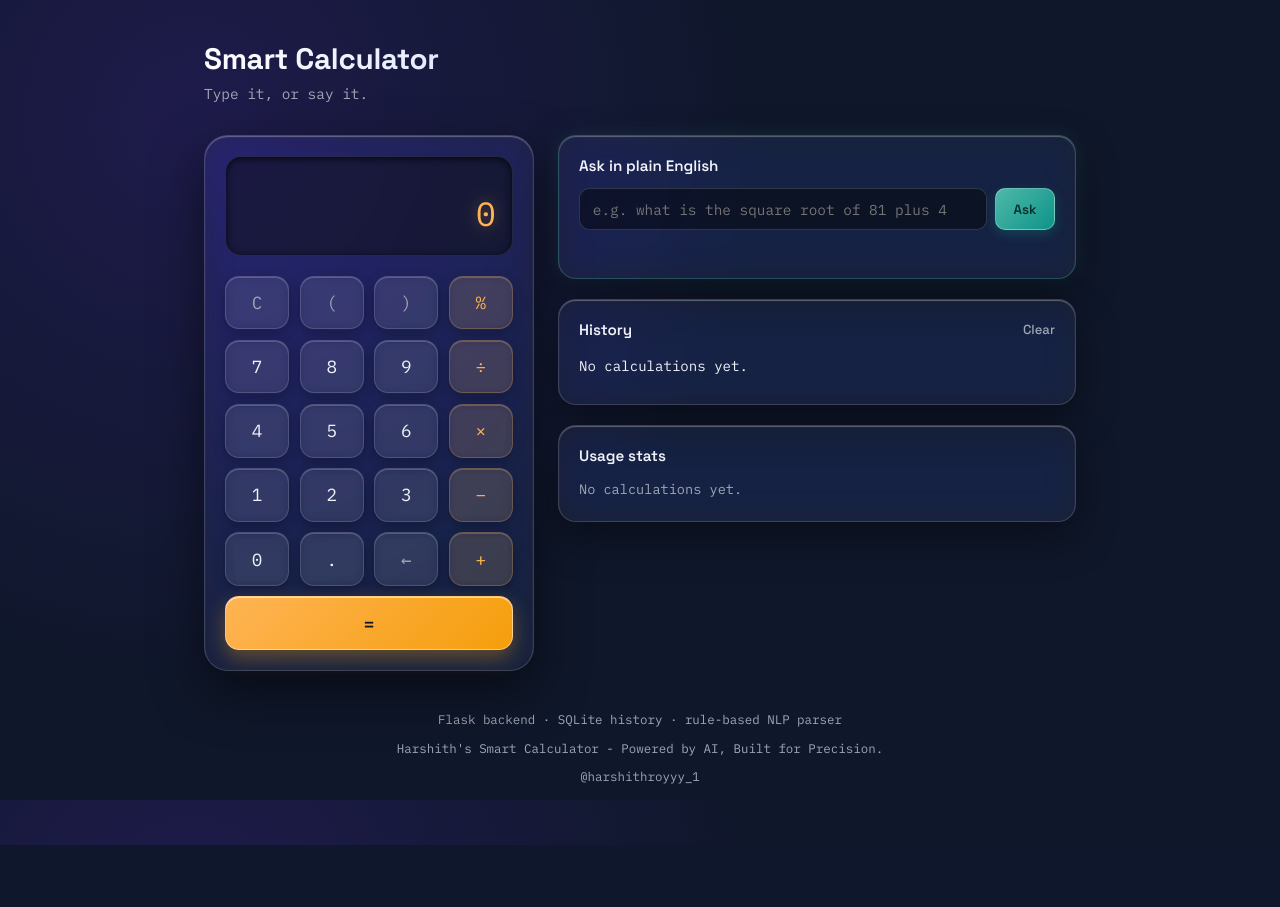
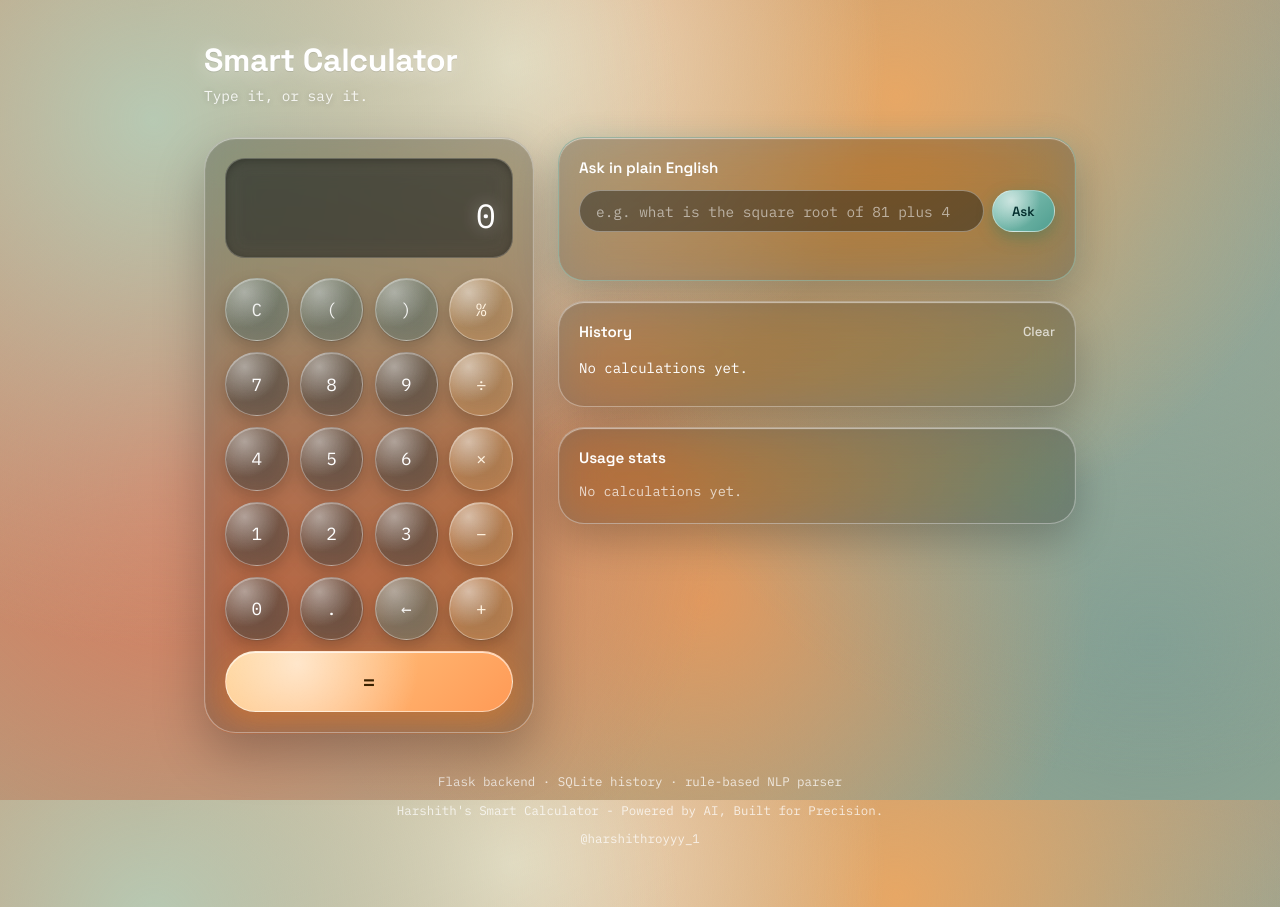
Before and after one commit to Harshith2110/smart-calculator, a Flask app: page / in a window 1280 px wide. Before the commit the page ends 845 px from the top, so only its background shows below. Run offline with Flask 3, Linux system fonts and the light colour scheme; data that the repository does not hold is empty.

Commit message:
Update style.css

```diff
--- a/static/style.css
+++ b/static/style.css
@@ -1,19 +1,23 @@
 :root {
-  /* Liquid Glass Palette */
-  --glass-bg: rgba(255, 255, 255, 0.05);
-  --glass-bg-hover: rgba(255, 255, 255, 0.12);
-  --glass-border: rgba(255, 255, 255, 0.15);
-  --glass-highlight: rgba(255, 255, 255, 0.3);
+  /* Liquid Glass Palette -- warm autumn/forest bokeh, iOS Control Center style */
+  --glass-bg: rgba(255, 255, 255, 0.10);
+  --glass-bg-hover: rgba(255, 255, 255, 0.20);
+  --glass-border: rgba(255, 255, 255, 0.35);
+  --glass-highlight: rgba(255, 255, 255, 0.55);
+  --glass-scrim: rgba(20, 22, 20, 0.30);
 
-  --screen-glass: rgba(0, 0, 0, 0.45);
+  --screen-glass: rgba(15, 18, 16, 0.42);
 
-  --amber: #ffb454;
-  --amber-dim: rgba(255, 180, 84, 0.4);
-  --text: #f1f3f9;
-  --text-dim: #a0a6b5;
-  --teal: #4fb8aa;
-  --teal-dim: rgba(79, 184, 170, 0.3);
-  --error: #ff6b6b;
+  --amber: #ffcf8a;
+  --amber-dim: rgba(255, 190, 120, 0.5);
+  --coral: #ff9a76;
+  --sage: #a9c2ab;
+  --teal: #8fc9bd;
+  --teal-dim: rgba(143, 201, 189, 0.45);
+
+  --text: #ffffff;
+  --text-dim: rgba(255, 255, 255, 0.72);
+  --error: #ff7a6b;
 
   --font-display: "Space Grotesk", sans-serif;
   --font-mono: "IBM Plex Mono", monospace;
@@ -25,8 +29,16 @@
 
 body {
   margin: 0;
-  background: radial-gradient(circle at 15% 15%, #1e1b4b 0%, #0f172a 45%),
-              radial-gradient(circle at 85% 85%, #0f4c5c 0%, #020617 70%);
+  /* Soft autumn-forest bokeh, stands in for a photo backdrop */
+  background:
+    radial-gradient(circle at 12% 15%, #b7c9b3 0%, transparent 40%),
+    radial-gradient(circle at 40% 8%, #f3e3c8 0%, transparent 35%),
+    radial-gradient(circle at 70% 12%, #e7a765 0%, transparent 38%),
+    radial-gradient(circle at 90% 30%, #8fa89b 0%, transparent 42%),
+    radial-gradient(circle at 15% 60%, #d97a5c 0%, transparent 45%),
+    radial-gradient(circle at 55% 75%, #e0995f 0%, transparent 42%),
+    radial-gradient(circle at 90% 80%, #7f9d92 0%, transparent 45%),
+    linear-gradient(160deg, #c98f68 0%, #9fae94 100%);
   background-attachment: fixed;
   color: var(--text);
   font-family: var(--font-display);
@@ -45,20 +57,20 @@ body {
 }
 
 .page-header h1 {
-  font-size: 1.85rem;
+  font-size: 2rem;
   font-weight: 700;
   margin: 0;
   letter-spacing: -0.01em;
-  background: linear-gradient(135deg, #ffffff 0%, #a5b4fc 100%);
-  -webkit-background-clip: text;
-  -webkit-text-fill-color: transparent;
+  color: #ffffff;
+  text-shadow: 0 2px 20px rgba(255, 255, 255, 0.5), 0 1px 0 rgba(0, 0, 0, 0.1);
 }
 
 .tagline {
   margin: 0.35rem 0 0;
-  color: var(--text-dim);
+  color: rgba(255, 255, 255, 0.85);
   font-family: var(--font-mono);
   font-size: 0.9rem;
+  text-shadow: 0 1px 6px rgba(0, 0, 0, 0.2);
 }
 
 .layout {
@@ -77,27 +89,32 @@ body {
 /* ---------- Liquid Glass Chassis ---------- */
 
 .chassis {
-  background: var(--glass-bg);
-  backdrop-filter: blur(16px) saturate(180%);
-  -webkit-backdrop-filter: blur(16px) saturate(180%);
+  position: relative;
+  background:
+    linear-gradient(var(--glass-scrim), var(--glass-scrim)),
+    var(--glass-bg);
+  backdrop-filter: blur(22px) saturate(180%);
+  -webkit-backdrop-filter: blur(22px) saturate(180%);
   border: 1px solid var(--glass-border);
-  border-radius: 24px;
+  border-radius: 32px;
   padding: 1.25rem;
-  box-shadow: 0 20px 50px rgba(0, 0, 0, 0.5),
+  box-shadow: 0 20px 50px rgba(0, 0, 0, 0.25),
               inset 0 1px 1px var(--glass-highlight);
+  overflow: hidden;
 }
 
 .screen {
+  position: relative;
   background: var(--screen-glass);
-  backdrop-filter: blur(8px);
-  -webkit-backdrop-filter: blur(8px);
-  border: 1px solid rgba(255, 255, 255, 0.08);
-  border-radius: 16px;
+  backdrop-filter: blur(10px);
+  -webkit-backdrop-filter: blur(10px);
+  border: 1px solid rgba(255, 255, 255, 0.15);
+  border-radius: 20px;
   padding: 1.25rem 1rem;
   margin-bottom: 1.25rem;
   text-align: right;
   min-height: 90px;
-  box-shadow: inset 0 2px 6px rgba(0, 0, 0, 0.6);
+  box-shadow: inset 0 2px 10px rgba(0, 0, 0, 0.35);
 }
 
 .expression-line {
@@ -111,8 +128,8 @@ body {
 .display {
   font-family: var(--font-mono);
   font-size: 2.1rem;
-  color: var(--amber);
-  text-shadow: 0 0 16px var(--amber-dim);
+  color: #ffffff;
+  text-shadow: 0 0 18px rgba(255, 255, 255, 0.45);
   overflow-wrap: anywhere;
   line-height: 1.2;
 }
@@ -123,70 +140,107 @@ body {
   text-shadow: none;
 }
 
-/* ---------- Glass Keypad ---------- */
+/* ---------- Glass Keypad (circular buttons, like Control Center) ---------- */
 
 .keypad {
   display: grid;
   grid-template-columns: repeat(4, 1fr);
-  gap: 0.65rem;
+  gap: 0.7rem;
 }
 
 .key {
+  position: relative;
+  aspect-ratio: 1 / 1;
+  width: 100%;
+  display: flex;
+  align-items: center;
+  justify-content: center;
   font-family: var(--font-mono);
   font-size: 1.1rem;
-  padding: 0.9rem 0;
-  border-radius: 14px;
+  border-radius: 50%;
   border: 1px solid var(--glass-border);
-  background: rgba(255, 255, 255, 0.06);
-  backdrop-filter: blur(6px);
-  -webkit-backdrop-filter: blur(6px);
+  background:
+    radial-gradient(circle at 30% 22%, rgba(255, 255, 255, 0.45), transparent 55%),
+    linear-gradient(var(--glass-scrim), var(--glass-scrim)),
+    var(--glass-bg);
+  backdrop-filter: blur(14px) saturate(160%);
+  -webkit-backdrop-filter: blur(14px) saturate(160%);
   color: var(--text);
   cursor: pointer;
-  box-shadow: 0 4px 12px rgba(0, 0, 0, 0.25),
-              inset 0 1px 0 rgba(255, 255, 255, 0.2);
+  box-shadow: 0 6px 16px rgba(0, 0, 0, 0.2),
+              inset 0 1px 0 rgba(255, 255, 255, 0.3);
   transition: all 0.2s cubic-bezier(0.16, 1, 0.3, 1);
 }
 
 .key:hover {
-  background: var(--glass-bg-hover);
-  border-color: rgba(255, 255, 255, 0.3);
+  background:
+    radial-gradient(circle at 30% 22%, rgba(255, 255, 255, 0.55), transparent 55%),
+    linear-gradient(var(--glass-scrim), var(--glass-scrim)),
+    var(--glass-bg-hover);
   transform: translateY(-2px);
-  box-shadow: 0 6px 16px rgba(0, 0, 0, 0.3),
-              inset 0 1px 0 rgba(255, 255, 255, 0.4);
+  box-shadow: 0 10px 22px rgba(0, 0, 0, 0.25),
+              inset 0 1px 0 rgba(255, 255, 255, 0.45);
 }
 
 .key:active {
-  transform: translateY(1px) scale(0.97);
-  box-shadow: 0 2px 6px rgba(0, 0, 0, 0.4);
+  transform: translateY(1px) scale(0.95);
+  box-shadow: 0 3px 8px rgba(0, 0, 0, 0.3);
 }
 
+/* Operators get a warm amber glass tint, like the sun/brightness dial */
 .key-op {
-  background: rgba(255, 180, 84, 0.12);
-  border-color: rgba(255, 180, 84, 0.25);
-  color: var(--amber);
+  background:
+    radial-gradient(circle at 30% 22%, rgba(255, 255, 255, 0.5), transparent 55%),
+    linear-gradient(rgba(230, 150, 60, 0.28), rgba(230, 150, 60, 0.28)),
+    var(--glass-bg);
+  color: #fff3e0;
 }
 
 .key-op:hover {
-  background: rgba(255, 180, 84, 0.22);
+  background:
+    radial-gradient(circle at 30% 22%, rgba(255, 255, 255, 0.6), transparent 55%),
+    linear-gradient(rgba(230, 150, 60, 0.38), rgba(230, 150, 60, 0.38)),
+    var(--glass-bg-hover);
 }
 
+/* Function keys get a cool teal glass tint, like the flashlight/timer buttons */
 .key-fn {
-  color: var(--text-dim);
+  background:
+    radial-gradient(circle at 30% 22%, rgba(255, 255, 255, 0.4), transparent 55%),
+    linear-gradient(rgba(70, 110, 100, 0.32), rgba(70, 110, 100, 0.32)),
+    var(--glass-bg);
+  color: rgba(255, 255, 255, 0.9);
 }
 
+.key-fn:hover {
+  background:
+    radial-gradient(circle at 30% 22%, rgba(255, 255, 255, 0.5), transparent 55%),
+    linear-gradient(rgba(70, 110, 100, 0.42), rgba(70, 110, 100, 0.42)),
+    var(--glass-bg-hover);
+}
+
+/* Equals is a wide vivid pill, like the "Focus" bar in Control Center */
 .key-equals {
   grid-column: span 4;
-  background: linear-gradient(135deg, #ffb454 0%, #f59e0b 100%);
-  color: #0f172a;
+  aspect-ratio: auto;
+  padding: 1rem 0;
+  border-radius: 999px;
+  background:
+    radial-gradient(circle at 25% 20%, rgba(255, 255, 255, 0.6), transparent 55%),
+    linear-gradient(135deg, #ffcf8a 0%, #ff9a56 100%);
+  color: #3a2100;
   font-weight: 700;
-  border: 1px solid rgba(255, 255, 255, 0.4);
-  box-shadow: 0 8px 20px rgba(245, 158, 11, 0.35),
-              inset 0 1px 0 rgba(255, 255, 255, 0.6);
+  font-size: 1.3rem;
+  border: 1px solid rgba(255, 255, 255, 0.5);
+  box-shadow: 0 10px 26px rgba(230, 130, 40, 0.4),
+              inset 0 1px 0 rgba(255, 255, 255, 0.7);
 }
 
 .key-equals:hover {
-  background: linear-gradient(135deg, #ffc379 0%, #fbbf24 100%);
-  box-shadow: 0 10px 25px rgba(245, 158, 11, 0.5),
+  background:
+    radial-gradient(circle at 25% 20%, rgba(255, 255, 255, 0.7), transparent 55%),
+    linear-gradient(135deg, #ffdca3 0%, #ffab6e 100%);
+  box-shadow: 0 12px 30px rgba(230, 130, 40, 0.5),
               inset 0 1px 0 #ffffff;
 }
 
@@ -199,13 +253,15 @@ body {
 }
 
 .panel {
-  background: var(--glass-bg);
-  backdrop-filter: blur(16px) saturate(180%);
-  -webkit-backdrop-filter: blur(16px) saturate(180%);
+  background:
+    linear-gradient(var(--glass-scrim), var(--glass-scrim)),
+    var(--glass-bg);
+  backdrop-filter: blur(22px) saturate(180%);
+  -webkit-backdrop-filter: blur(22px) saturate(180%);
   border: 1px solid var(--glass-border);
-  border-radius: 18px;
+  border-radius: 26px;
   padding: 1.25rem;
-  box-shadow: 0 16px 40px rgba(0, 0, 0, 0.4),
+  box-shadow: 0 16px 40px rgba(0, 0, 0, 0.22),
               inset 0 1px 1px var(--glass-highlight);
 }
 
@@ -217,9 +273,9 @@ body {
 }
 
 .ai-panel {
-  border-color: rgba(79, 184, 170, 0.3);
-  box-shadow: 0 16px 40px rgba(0, 0, 0, 0.4),
-              0 0 20px rgba(79, 184, 170, 0.15),
+  border-color: rgba(143, 201, 189, 0.55);
+  box-shadow: 0 16px 40px rgba(0, 0, 0, 0.22),
+              0 0 24px rgba(143, 201, 189, 0.25),
               inset 0 1px 1px var(--glass-highlight);
 }
 
@@ -232,11 +288,15 @@ body {
   flex: 1;
   background: var(--screen-glass);
   border: 1px solid var(--glass-border);
-  border-radius: 10px;
-  padding: 0.65rem 0.8rem;
+  border-radius: 999px;
+  padding: 0.65rem 1rem;
   color: var(--text);
   font-family: var(--font-mono);
   font-size: 0.9rem;
+}
+
+.nl-form input::placeholder {
+  color: rgba(255, 255, 255, 0.55);
 }
 
 .nl-form input:focus {
@@ -245,20 +305,24 @@ body {
 }
 
 .nl-form button {
-  background: linear-gradient(135deg, #4fb8aa 0%, #0d9488 100%);
+  background:
+    radial-gradient(circle at 30% 25%, rgba(255, 255, 255, 0.6), transparent 55%),
+    linear-gradient(135deg, #8fc9bd 0%, #4f9e8f 100%);
   color: #042f2e;
-  border: 1px solid rgba(255, 255, 255, 0.3);
-  border-radius: 10px;
-  padding: 0 1.1rem;
+  border: 1px solid rgba(255, 255, 255, 0.4);
+  border-radius: 999px;
+  padding: 0 1.2rem;
   font-family: var(--font-display);
   font-weight: 600;
   cursor: pointer;
-  box-shadow: 0 4px 12px rgba(13, 148, 136, 0.3);
+  box-shadow: 0 6px 16px rgba(20, 120, 100, 0.35);
   transition: all 0.2s ease;
 }
 
 .nl-form button:hover {
-  background: linear-gradient(135deg, #63c6b9 0%, #14b8a6 100%);
+  background:
+    radial-gradient(circle at 30% 25%, rgba(255, 255, 255, 0.7), transparent 55%),
+    linear-gradient(135deg, #a5d8cd 0%, #5fb0a1 100%);
   transform: translateY(-1px);
 }
 
@@ -315,7 +379,7 @@ body {
   justify-content: space-between;
   gap: 0.75rem;
   padding: 0.55rem 0;
-  border-bottom: 1px solid rgba(255, 255, 255, 0.08);
+  border-bottom: 1px solid rgba(255, 255, 255, 0.15);
   color: var(--text-dim);
 }
 
@@ -345,7 +409,7 @@ body {
 .page-footer {
   margin-top: 2.5rem;
   text-align: center;
-  color: var(--text-dim);
+  color: rgba(255, 255, 255, 0.75);
   font-family: var(--font-mono);
   font-size: 0.78rem;
 }
```
